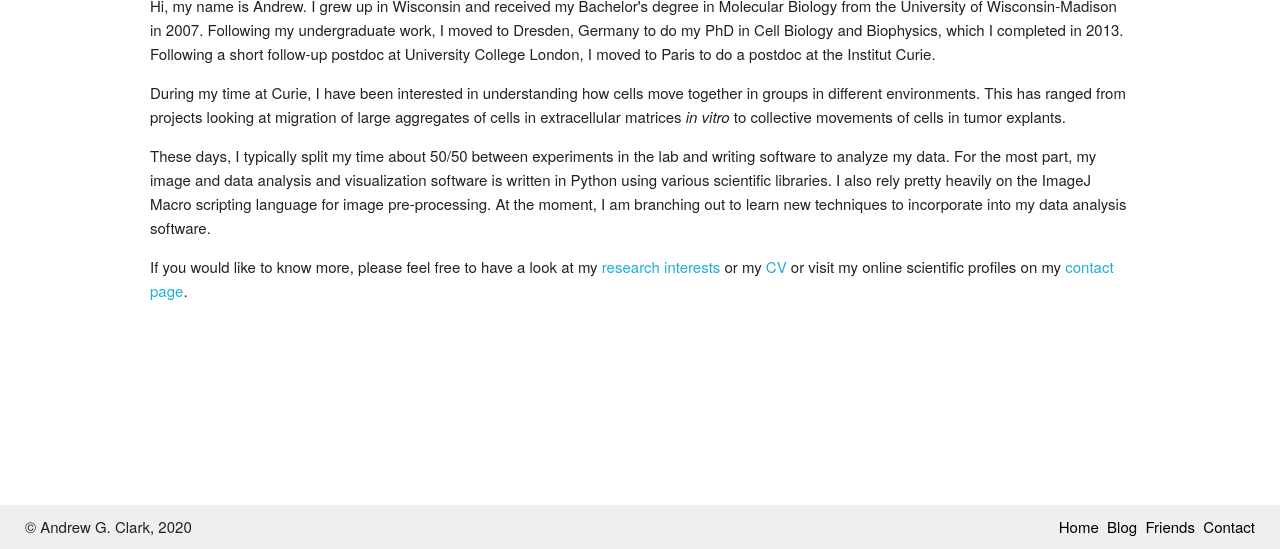
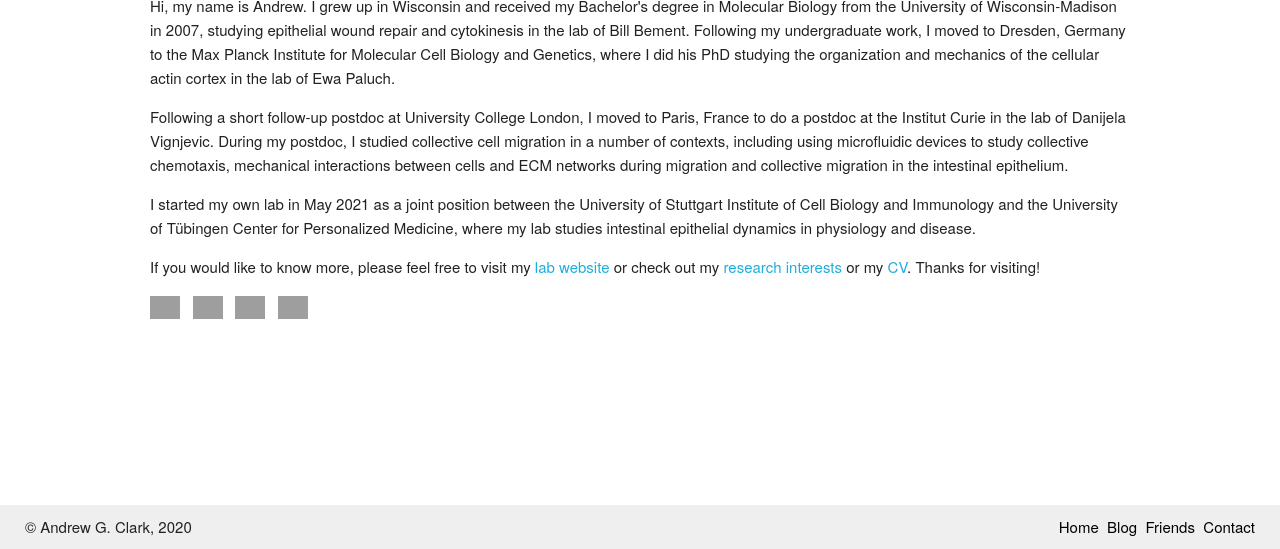
Before and after one commit to agclark12/blog_md, a Flask app: page /about_me/ in a window 1280 px wide. Shown: the part 251-800 px from the top of the page. Run offline with Flask 2, Linux system fonts and the light colour scheme; parts of the project's set-up code (start-up, migrations or seed data) failed here and were passed over; some libraries are stand-ins or nearby versions; grey boxes are pictures that could not be loaded.

Commit message:
several long-overdue updates

```diff
--- a/blog_md/static/content/news/2019-01-01_tumor_cell_migration.txt
+++ b/blog_md/static/content/news/2019-01-01_tumor_cell_migration.txt
@@ -1,4 +1,4 @@
 tumor_core_migration.jpg
-Coordinated cell migration in the tumor core
+Cell migration in tumors
 https://doi.org/10.1242/jcs.220277
 In this paper from Staneva et al, we analyze collective migration patterns of cancer cells in the core of intestinal tumors, using live-imaging of tumor explants combined with quantitative image analysis.
--- /dev/null
+++ b/blog_md/static/content/news/2021-08-01_organoid_mechanics.txt
@@ -0,0 +1,4 @@
+2d_organoid.jpg
+Intestinal organoid mechanics
+https://doi.org/10.1038/s41563-022-01259-5
+In this new paper from Pérez-González et al, we use a novel 2D intestinal organoid monolayer approach to study the mechanics of the intestinal epithelium.
--- a/blog_md/static/content/news/2020-07-13_cluster_migration.txt
+++ b/blog_md/static/content/news/2022-08-01_cluster_migration.txt
@@ -1,4 +1,4 @@
 cluster_coll_w_seg.jpg
-Collective migration on collagen networks
-https://doi.org/10.1101/2020.07.11.198739
+Collective cancer cell migration
+https://doi.org/10.1038/s41563-022-01259-5
 In this new paper, we use a combination of experiments and theory to show that viscoelastic relaxation in collagen networks can provide a self-generated directional cue during collective migration.
--- a/blog_md/templates/about_me.html
+++ b/blog_md/templates/about_me.html
@@ -6,31 +6,34 @@
     <img src="{{url_for('static', filename='content/media/photo_clark.jpg')}}" width="150" style= "border:2px solid black"  alt="photo">
 </p>
 <p class="space-below-small">
-    Hi, my name is Andrew. I grew up in Wisconsin and received my Bachelor's degree in
-    Molecular Biology from the University of Wisconsin-Madison in 2007.
-    Following my undergraduate work, I moved to Dresden, Germany to do my PhD in Cell Biology
-    and Biophysics, which I completed in 2013. Following a short follow-up postdoc
-    at University College London, I moved to Paris to do a postdoc at the Institut Curie.
+    Hi, my name is Andrew.
+    I grew up in Wisconsin and received my Bachelor's degree in Molecular Biology from the University of Wisconsin-Madison in 2007, studying epithelial wound repair and cytokinesis in the lab of Bill Bement.
+    Following my undergraduate work, I moved to Dresden, Germany to the Max Planck Institute for Molecular Cell Biology and Genetics, where I did his PhD studying the organization and mechanics of the cellular actin cortex in the lab of Ewa Paluch.
 </p>
 <p class="space-below-small">
-    During my time at Curie, I have been interested in understanding how cells move
-    together in groups in different environments.
-    This has ranged from projects looking at migration of large aggregates of cells
-    in extracellular matrices <i>in vitro</i> to collective movements of cells in tumor
-    explants.
+    Following a short follow-up postdoc at University College London, I moved to Paris, France to do a postdoc at the Institut Curie in the lab of Danijela Vignjevic.
+    During my postdoc, I studied collective cell migration in a number of contexts, including using microfluidic devices to study collective chemotaxis, mechanical interactions between cells and ECM networks during migration and collective migration in the intestinal epithelium.
 </p>
 <p class="space-below-small">
-    These days, I typically split my time about 50/50 between experiments in the lab and
-    writing software to analyze my data. For the most part, my image and data analysis and
-    visualization software is written in Python using various scientific libraries.
-    I also rely pretty heavily on the ImageJ Macro scripting language for image pre-processing.
-    At the moment, I am branching out to learn new techniques to incorporate into my
-    data analysis software.
+    I started my own lab in May 2021 as a joint position between the University of Stuttgart Institute of Cell Biology and Immunology and the University of Tübingen Center for Personalized Medicine, where my lab studies intestinal epithelial dynamics in physiology and disease.
 </p>
 <p class="space-below-small">
-    If you would like to know more, please feel free to have a look at my
+    If you would like to know more, please feel free to visit my
+    <a href="https://www.izi.uni-stuttgart.de/en/research/clark/">lab website</a>
+    or check out my
     <a href="{{ url_for('research_interests') }}">research interests</a>
-    or my <a href="{{ url_for('cv') }}">CV</a> or visit my online scientific profiles
-    on my <a href="{{ url_for('contact') }}">contact page</a>.
+    or my
+    <a href="{{ url_for('cv') }}">CV</a>.
+    Thanks for visiting!
 </p>
+<p class="space-below-small">
+    <a href="https://twitter.com/_andrewgclark"><img src={{url_for('static', filename='content/media/twitter_logo.png')}} alt="tw_logo"  width="30"/></a>
+    &nbsp
+    <a href="https://www.linkedin.com/in/andrew-clark-05201422"><img src={{url_for('static', filename='content/media/linkedin_logo.png')}} alt="li_logo"  width="30"/></a>
+    &nbsp
+    <a href="https://www.researchgate.net/profile/Andrew_Clark31"><img src={{url_for('static', filename='content/media/researchgate_logo.png')}} alt="rg_logo"  width="30"/></a>
+    &nbsp
+    <a href="http://scholar.google.de/citations?user=FlsZVCsAAAAJ&hl=en&oi=sra"><img src={{url_for('static', filename='content/media/googlescholar_logo.png')}} alt="gs_logo"  width="30"/></a>
+</p>
+
 {% endblock content %}
```
Also changed, not shown: blog_md/static/content/posts/2020-06-24_multiple_bibliographies_latex.md (+14 -3 lines), blog_md/templates/contact.html (+21 -23 lines), blog_md/templates/publications.html (+18 -3 lines), blog_md/templates/research_interests.html (+29 -0 lines), 1 other file.
